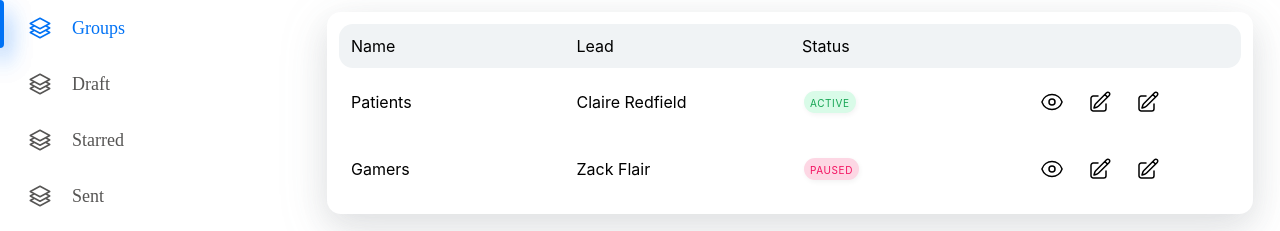
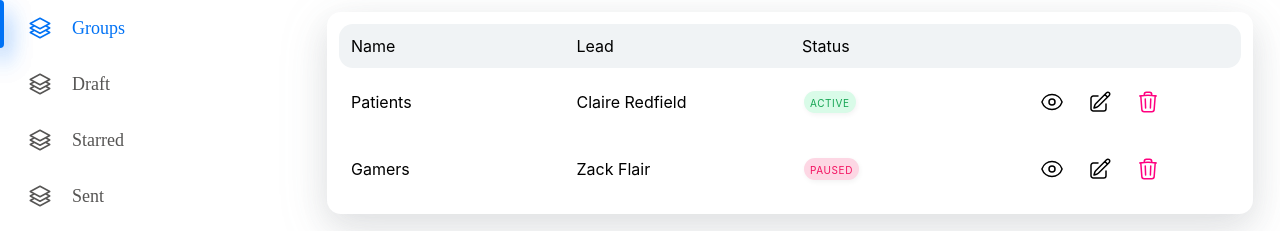
Before and after one commit to triedbyseven/text-cmrs, a Next.js app: page /dashboard in a window 1280 px wide. Shown: the top 231 px of the page. Built offline with nearby package versions, Linux system fonts and the light colour scheme.

Commit message:
Added delete button component with trash icon

```diff
--- /dev/null
+++ b/components/ui/Buttons/Delete/index.tsx
@@ -0,0 +1,39 @@
+import React, { useState } from 'react';
+import Icons from '../../Icons';
+import { DeleteProps, DeleteState } from './interfaces';
+import Animations from '../../../animations';
+import Styled from './styled';
+
+const Delete: React.FC<DeleteProps> = (props): React.ReactElement => {
+  const [state, setState] = useState<DeleteState>({
+    isMouseOver: false
+  });
+
+  const onMouseEnterHandler = (): void => {
+    setState({ isMouseOver: true });
+  };
+
+  const onMouseLeaveHandler = (): void => {
+    setState({ isMouseOver: false });
+  };
+
+  return(
+    <Styled.Container
+      onClick={ props.onClick }
+      onMouseEnter={ onMouseEnterHandler }
+      onMouseLeave={ onMouseLeaveHandler }
+    >
+      { !state.isMouseOver ? null : (
+        <Animations.SlideY>
+          <Styled.Bubble>
+            <Styled.Caret />
+            <Styled.Text>{ props.label }</Styled.Text>
+          </Styled.Bubble>
+        </Animations.SlideY>
+      ) }
+      <Icons.Trash />
+    </Styled.Container>
+  );
+};
+
+export default Delete;
--- /dev/null
+++ b/components/ui/Buttons/Delete/interfaces.ts
@@ -0,0 +1,9 @@
+import React from 'react';
+
+export interface DeleteProps extends React.ButtonHTMLAttributes<HTMLButtonElement> {
+  label: string;
+};
+
+export interface DeleteState {
+  isMouseOver: boolean;
+};
--- /dev/null
+++ b/components/ui/Buttons/Delete/styled.ts
@@ -0,0 +1,56 @@
+import styled from 'styled-components';
+
+const Styled = () => {};
+
+const Container = styled.button`
+  position: relative;
+  display: flex;
+  background-color: transparent;
+  border: none;
+  padding: 0;
+  margin: 0;
+  align-items: flex-end;
+  justify-content: flex-end;
+  border-radius: 28px;
+  cursor: pointer;
+`;
+
+const Bubble = styled.div`
+  z-index: 10;
+  position: absolute;
+  display: flex;
+  justify-content: center;
+  left: 50%;
+  top: -100%;
+  transform: translate(-50%,-50%);
+  color: #fff;
+  padding-left: 10px;
+  padding-right: 10px;
+  border-radius: 20px;
+  background-color: #FF007F;
+  box-shadow: 0 12px 20px 6px rgb(104 112 118 / 0.17);
+`;
+
+const Caret = styled.div`
+  position: absolute;
+  bottom: -10px;
+  border-top: 5px solid #FF007F;
+  border-bottom: 5px solid transparent;
+  border-left: 5px solid transparent;
+  border-right: 5px solid transparent;
+`;
+
+const Text = styled.p`
+  position: relative;
+  font-size: 15px;
+  width: max-content;
+  margin: 0;
+  padding: 8px 0;
+`;
+
+Styled.Container = Container;
+Styled.Bubble = Bubble;
+Styled.Caret = Caret;
+Styled.Text = Text;
+
+export default Styled;
--- a/components/ui/Buttons/index.tsx
+++ b/components/ui/Buttons/index.tsx
@@ -13,6 +13,8 @@
 import { EditProps } from './Edit/interfaces';
 import Details from './Details';
 import { DetailsProps } from './Details/interfaces';
+import Delete from './Delete';
+import { DeleteProps } from './Delete/interfaces';
 
 const Buttons: {
   Default: React.FC<DefaultProps>;
@@ -22,6 +24,7 @@
   ToggleVisibility: React.FC<ToggleVisibilityProps>;
   Edit: React.FC<EditProps>;
   Details: React.FC<DetailsProps>;
+  Delete: React.FC<DeleteProps>;
 } = (): void => {};
 
 Buttons.Default = Default;
@@ -31,5 +34,6 @@
 Buttons.ToggleVisibility = ToggleVisibility;
 Buttons.Edit = Edit;
 Buttons.Details = Details;
+Buttons.Delete = Delete;
 
 export default Buttons;
--- /dev/null
+++ b/components/ui/Icons/Trash/index.tsx
@@ -0,0 +1,18 @@
+import React from 'react';
+
+const Trash = (): React.ReactElement => {
+  return (
+    <svg
+      xmlns="http://www.w3.org/2000/svg"
+      width={24}
+      height={24}
+      fill="none"
+      viewBox="0 0 24 24"
+      strokeWidth={1.5}
+      stroke="#FF007F">
+      <path strokeLinecap="round" strokeLinejoin="round" d="M14.74 9l-.346 9m-4.788 0L9.26 9m9.968-3.21c.342.052.682.107 1.022.166m-1.022-.165L18.16 19.673a2.25 2.25 0 01-2.244 2.077H8.084a2.25 2.25 0 01-2.244-2.077L4.772 5.79m14.456 0a48.108 48.108 0 00-3.478-.397m-12 .562c.34-.059.68-.114 1.022-.165m0 0a48.11 48.11 0 013.478-.397m7.5 0v-.916c0-1.18-.91-2.164-2.09-2.201a51.964 51.964 0 00-3.32 0c-1.18.037-2.09 1.022-2.09 2.201v.916m7.5 0a48.667 48.667 0 00-7.5 0" />
+    </svg>
+  );
+};
+
+export default Trash;
--- a/components/ui/Icons/index.tsx
+++ b/components/ui/Icons/index.tsx
@@ -5,6 +5,7 @@
 import PencilSquare from './PencilSquare';
 import Stack3D from './Stack3D';
 import XCircle from './XCircle';
+import Trash from './Trash';
 
 interface IconsComponents {
   ArrowBack: React.FC;
@@ -13,6 +14,7 @@
   PencilSquare: React.FC;
   Stack3D: React.FC;
   XCircle: React.FC;
+  Trash: React.FC;
 };
 
 const Icons: IconsComponents = (): void => {};
@@ -23,5 +25,6 @@
 Icons.PencilSquare = PencilSquare;
 Icons.Stack3D = Stack3D;
 Icons.XCircle = XCircle;
+Icons.Trash = Trash;
 
 export default Icons;
--- a/components/ui/Table/Default/index.tsx
+++ b/components/ui/Table/Default/index.tsx
@@ -24,7 +24,7 @@
               <Buttons.Edit label='Edit user' onClick={() => console.log('Emitting')} />
             </Layout.Column>
             <Layout.Column>
-              <Buttons.Edit label='Edit user' onClick={() => console.log('Emitting')} />
+              <Buttons.Delete label='Delete user' onClick={() => console.log('Emitting')} />
             </Layout.Column>
           </Layout.Row>
         </Layout.Column>
```
Also changed, not shown: 1 other file (tests, documents, lock files or other folders).
